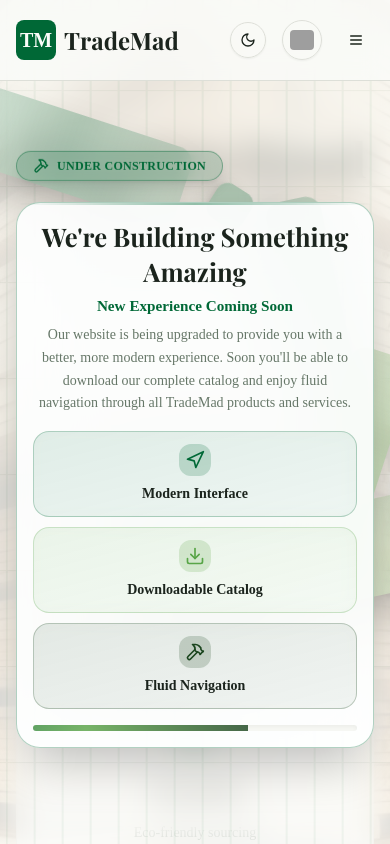
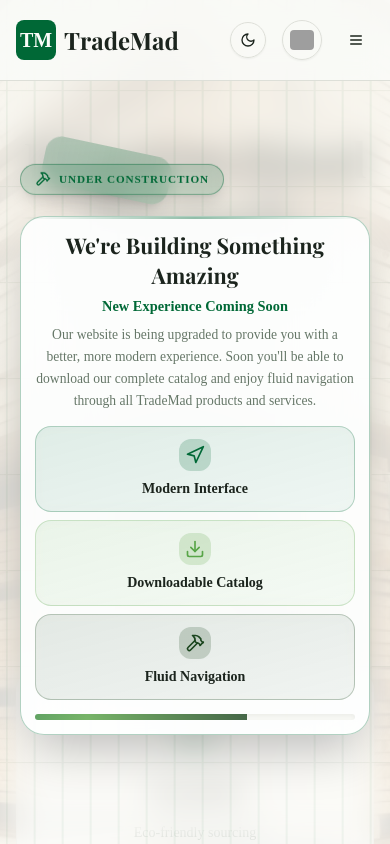
Before and after one commit to DavesCP/Trademad, a Next.js app: page / in a window 390 px wide. Shown: the top 844 px of the page. Built offline with nearby package versions, Linux system fonts and the light colour scheme; grey boxes are pictures that could not be loaded; a web font is replaced by a local one.

Commit message:
feat: ajuste espaçamento

```diff
--- a/components/under-construction-banner.tsx
+++ b/components/under-construction-banner.tsx
@@ -40,47 +40,51 @@ export function UnderConstructionBanner() {
       </div>
 
       <div className="absolute inset-0 overflow-hidden pointer-events-none">
-        <div className="absolute top-[14%] left-[-14%] w-60 h-20 bg-gradient-to-r from-primary/15 via-primary/25 to-primary/15 rounded-2xl animate-float-slow rotate-6 shadow-2xl backdrop-blur-sm md:w-72 md:h-24" />
-        <div className="absolute top-[62%] right-[-12%] w-72 h-24 bg-gradient-to-r from-accent/15 via-accent/25 to-accent/15 rounded-2xl animate-float-medium -rotate-6 shadow-2xl backdrop-blur-sm md:w-80 md:h-28" />
-        <div className="absolute bottom-[18%] left-[6%] w-60 h-16 bg-gradient-to-r from-secondary/15 via-secondary/25 to-secondary/15 rounded-2xl animate-float-fast -rotate-3 shadow-2xl backdrop-blur-sm md:w-72 md:h-20" />
+        <div className="hidden sm:block absolute top-[14%] left-[-14%] w-60 h-20 bg-gradient-to-r from-primary/15 via-primary/25 to-primary/15 rounded-2xl animate-float-slow rotate-6 shadow-2xl backdrop-blur-sm md:w-72 md:h-24" />
+        <div className="hidden sm:block absolute top-[62%] right-[-12%] w-72 h-24 bg-gradient-to-r from-accent/15 via-accent/25 to-accent/15 rounded-2xl animate-float-medium -rotate-6 shadow-2xl backdrop-blur-sm md:w-80 md:h-28" />
+        <div className="hidden sm:block absolute bottom-[18%] left-[6%] w-60 h-16 bg-gradient-to-r from-secondary/15 via-secondary/25 to-secondary/15 rounded-2xl animate-float-fast -rotate-3 shadow-2xl backdrop-blur-sm md:w-72 md:h-20" />
 
-        <div className="absolute top-[24%] right-[12%] w-14 h-52 bg-gradient-to-b from-primary/20 via-primary/30 to-primary/20 rounded-2xl animate-float-medium -rotate-6 shadow-2xl backdrop-blur-sm md:w-16 md:h-64" />
-        <div className="absolute bottom-[28%] right-[4%] w-16 h-64 bg-gradient-to-b from-accent/20 via-accent/30 to-accent/20 rounded-2xl animate-float-slow rotate-6 shadow-2xl backdrop-blur-sm md:w-20 md:h-72" />
+        <div className="hidden sm:block absolute top-[24%] right-[12%] w-14 h-52 bg-gradient-to-b from-primary/20 via-primary/30 to-primary/20 rounded-2xl animate-float-medium -rotate-6 shadow-2xl backdrop-blur-sm md:w-16 md:h-64" />
+        <div className="hidden sm:block absolute bottom-[28%] right-[4%] w-16 h-64 bg-gradient-to-b from-accent/20 via-accent/30 to-accent/20 rounded-2xl animate-float-slow rotate-6 shadow-2xl backdrop-blur-sm md:w-20 md:h-72" />
 
-        <div className="absolute top-[22%] right-[36%] w-10 h-10 bg-primary/25 rounded-xl animate-spin-slow shadow-lg backdrop-blur-sm" />
-        <div className="absolute bottom-[36%] left-[26%] w-8 h-8 bg-accent/25 rounded-xl animate-spin-slow animation-delay-200 shadow-lg backdrop-blur-sm" />
-        <div className="absolute top-[68%] right-[46%] w-12 h-12 bg-secondary/25 rounded-xl animate-spin-slow animation-delay-400 shadow-lg backdrop-blur-sm" />
-        <div className="absolute top-[42%] left-[16%] w-7 h-7 bg-primary/20 rounded-xl animate-spin-slow animation-delay-600 shadow-lg backdrop-blur-sm" />
+        <div className="hidden sm:block absolute top-[22%] right-[36%] w-10 h-10 bg-primary/25 rounded-xl animate-spin-slow shadow-lg backdrop-blur-sm" />
+        <div className="hidden sm:block absolute bottom-[36%] left-[26%] w-8 h-8 bg-accent/25 rounded-xl animate-spin-slow animation-delay-200 shadow-lg backdrop-blur-sm" />
+        <div className="hidden sm:block absolute top-[68%] right-[46%] w-12 h-12 bg-secondary/25 rounded-xl animate-spin-slow animation-delay-400 shadow-lg backdrop-blur-sm" />
+        <div className="hidden sm:block absolute top-[42%] left-[16%] w-7 h-7 bg-primary/20 rounded-xl animate-spin-slow animation-delay-600 shadow-lg backdrop-blur-sm" />
+
+        <div className="sm:hidden absolute top-[18%] left-[10%] w-32 h-12 bg-gradient-to-r from-primary/20 via-primary/25 to-primary/20 rounded-2xl animate-float-slow shadow-xl backdrop-blur-sm" />
+        <div className="sm:hidden absolute bottom-[22%] right-[10%] w-32 h-10 bg-gradient-to-r from-secondary/20 via-secondary/25 to-secondary/20 rounded-2xl animate-float-medium shadow-xl backdrop-blur-sm" />
+        <div className="sm:hidden absolute top-[55%] left-1/2 h-8 w-8 -translate-x-1/2 transform bg-accent/25 rounded-xl animate-spin-slow shadow-lg backdrop-blur-sm" />
       </div>
 
-      <div className="absolute inset-x-0 top-[5.5rem] bottom-6 flex items-center justify-center px-4 sm:px-6">
-        <div className="pointer-events-auto w-full max-w-3xl">
-          <div className="inline-flex items-center gap-2 rounded-full border border-primary/40 bg-primary/15 px-4 py-1.5 text-xs font-semibold uppercase tracking-wide text-primary shadow-lg backdrop-blur-sm animate-bounce-slow">
+      <div className="absolute inset-x-0 top-20 bottom-4 flex items-center justify-center px-5 sm:px-6">
+        <div className="pointer-events-auto w-full max-w-md mx-auto sm:max-w-3xl">
+          <div className="mx-auto inline-flex items-center gap-2 rounded-full border border-primary/40 bg-primary/15 px-3.5 py-1.5 text-[0.7rem] font-semibold uppercase tracking-[0.08em] text-primary shadow-lg backdrop-blur-sm animate-bounce-slow sm:text-xs">
             <Hammer className="h-4 w-4" aria-hidden="true" />
             <span>{t("underConstruction.badge")}</span>
           </div>
 
-          <div className="relative mt-3 rounded-3xl border border-primary/30 bg-card/90 dark:bg-card/85 p-4 shadow-2xl backdrop-blur-2xl animate-scale-in sm:p-6">
+          <div className="relative mt-3 rounded-3xl border border-primary/30 bg-card/90 dark:bg-card/85 p-3.5 shadow-2xl backdrop-blur-2xl animate-scale-in sm:mx-auto sm:p-6">
             <div className="absolute inset-x-0 top-0 h-[2px] bg-gradient-to-r from-transparent via-primary/70 to-transparent opacity-60" />
 
             <div
-              className="space-y-4 sm:space-y-4.5"
+              className="space-y-3.5 sm:space-y-4.5"
               role="status"
               aria-live="polite"
             >
               <div className="space-y-1.5 text-center sm:space-y-2.5">
-                <h1 className="text-[clamp(1.6rem,3.6vw,2.7rem)] font-serif font-bold leading-snug text-foreground">
+                <h1 className="text-[clamp(1.35rem,4vw,2.6rem)] font-serif font-bold leading-snug text-foreground">
                   {t("underConstruction.title")}
                 </h1>
-                <p className="text-[clamp(0.95rem,2.6vw,1.15rem)] font-semibold text-primary">
+                <p className="text-[clamp(0.9rem,3.2vw,1.1rem)] font-semibold text-primary">
                   {t("underConstruction.subtitle")}
                 </p>
-                <p className="mx-auto max-w-2xl text-sm leading-relaxed text-muted-foreground sm:text-[0.95rem]">
+                <p className="mx-auto max-w-2xl text-[0.85rem] leading-relaxed text-muted-foreground sm:text-[0.95rem]">
                   {t("underConstruction.description")}
                 </p>
               </div>
 
-              <div className="grid grid-cols-1 gap-2.5 min-[420px]:grid-cols-2 sm:grid-cols-3 sm:gap-3">
+              <div className="grid grid-cols-1 gap-2 min-[420px]:grid-cols-2 sm:grid-cols-3 sm:gap-3">
                 <div className="flex flex-col items-center gap-2 rounded-2xl border border-primary/25 bg-gradient-to-br from-primary/12 to-primary/6 p-3 backdrop-blur-sm transition-transform duration-300 hover:scale-[1.03] sm:p-3.5">
                   <div className="rounded-xl bg-primary/20 p-1.5">
                     <Navigation
```
